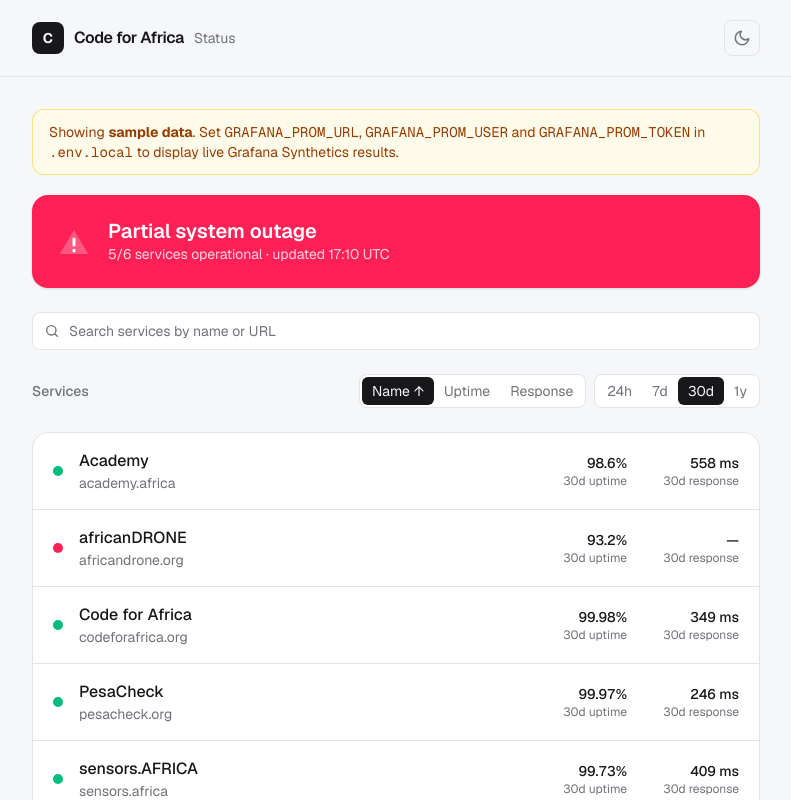
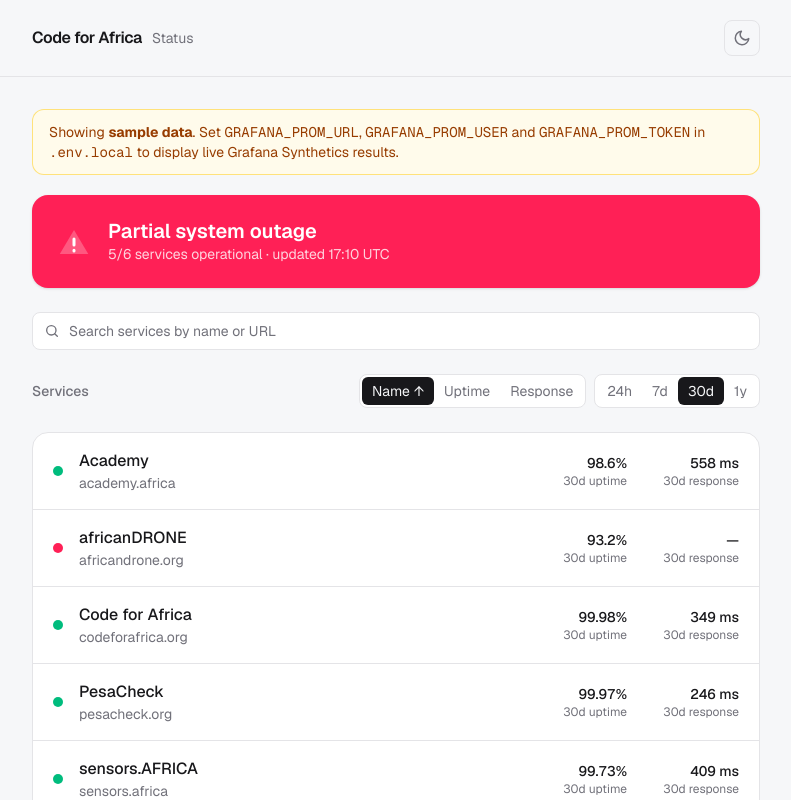
Before and after one commit to CodeForAfrica/probeview, a Next.js app: page / in a window 1280 px wide. Shown: the top 800 px of the page, without its empty margins (244-1035 px from the left). Built offline with nearby package versions, Linux system fonts and the light colour scheme.

Commit message:
Drop the "logo" from the header

```diff
--- a/app/layout.tsx
+++ b/app/layout.tsx
@@ -28,9 +28,6 @@
         <header className="border-b border-border">
           <div className="mx-auto w-full max-w-3xl px-5 py-5 flex items-center justify-between">
             <Link href="/" className="flex items-center gap-2.5">
-              <span className="grid h-8 w-8 place-items-center rounded-lg bg-foreground text-background text-sm font-bold">
-                {config.siteName.slice(0, 1)}
-              </span>
               <span className="font-semibold tracking-tight">{config.siteName}</span>
               <span className="text-muted text-sm">Status</span>
             </Link>
```
